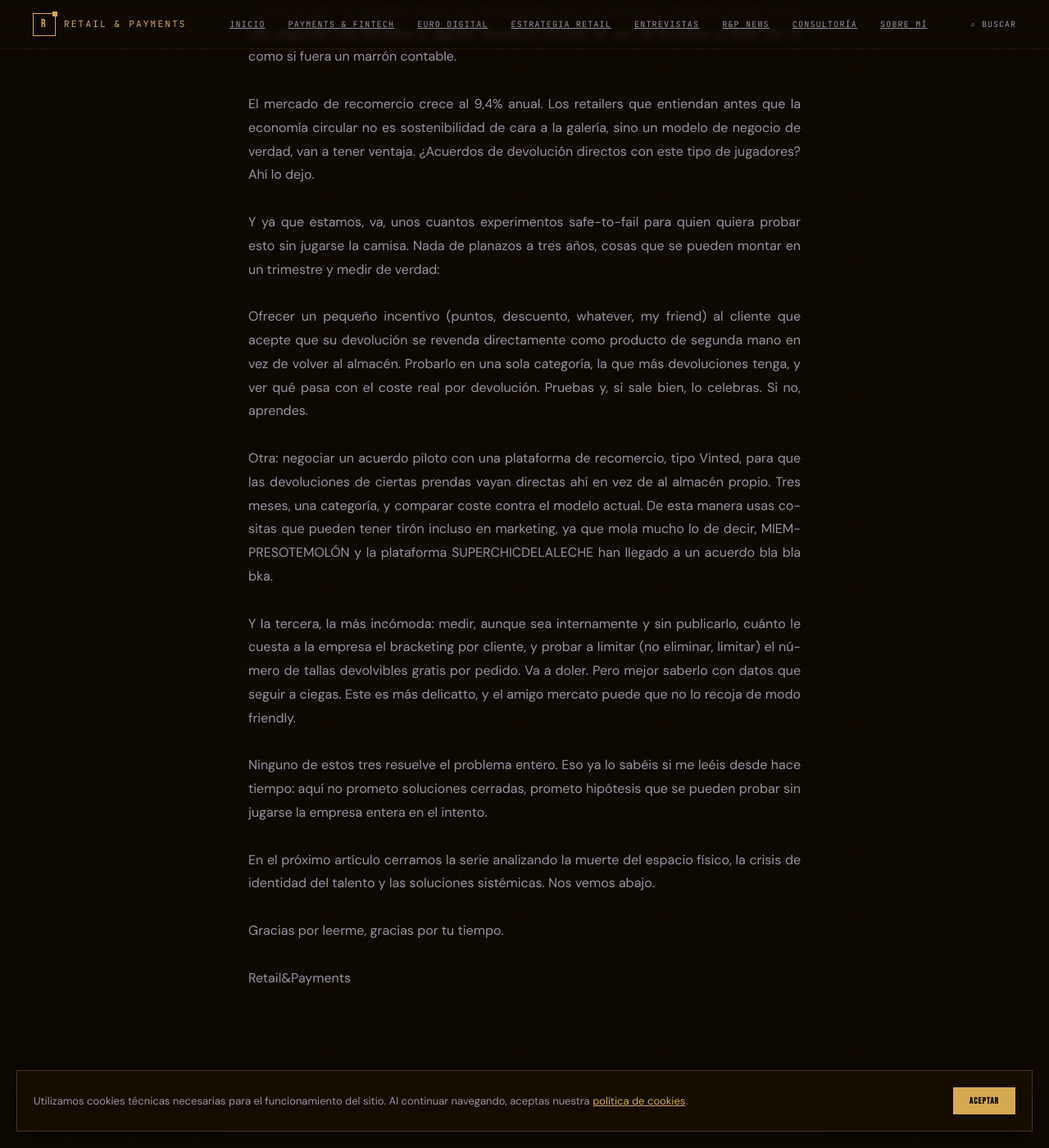
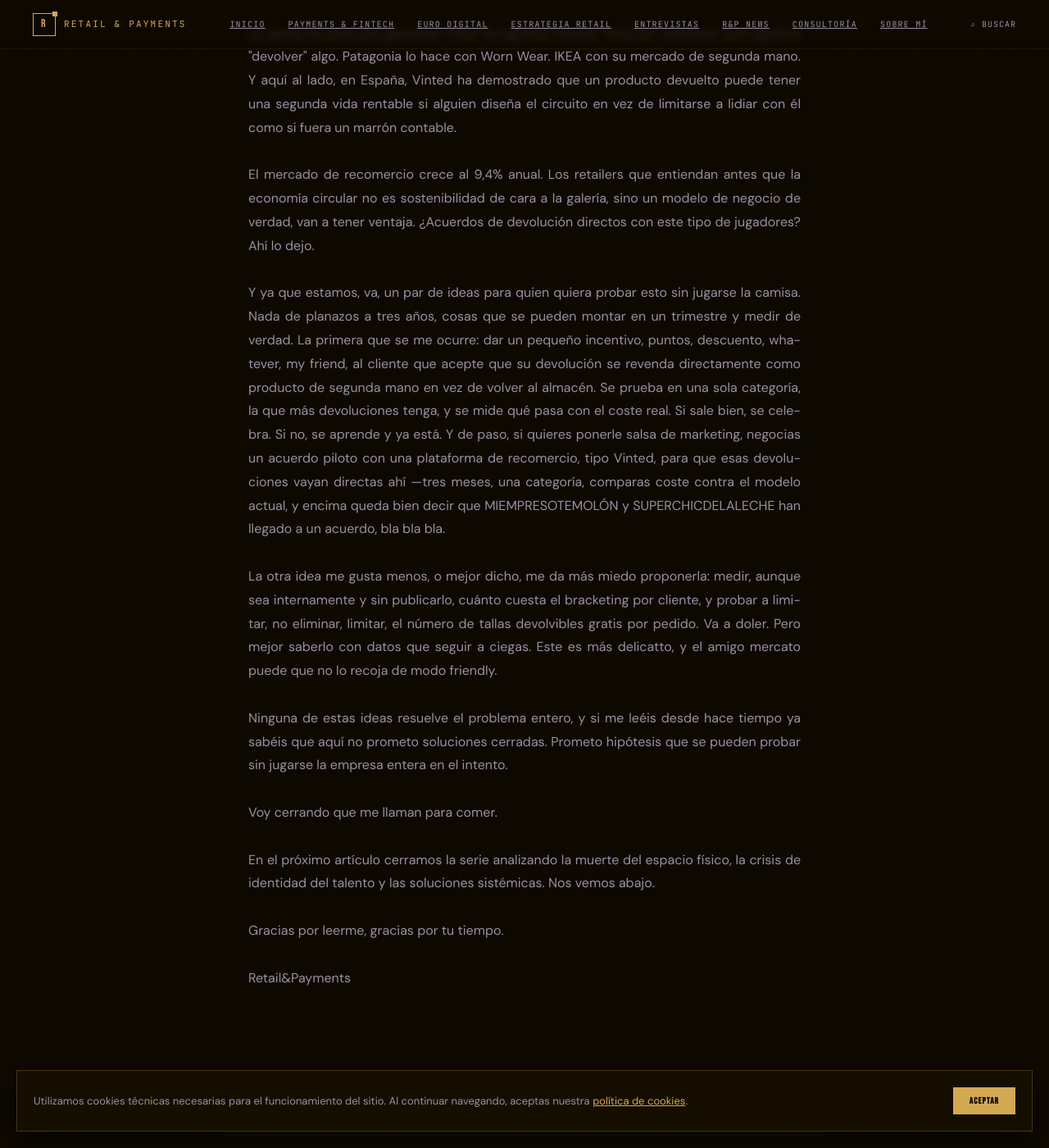
Before and after one commit to marcmonf/retailandpayments, a Jekyll site: the page built from _posts/2026-05-17-el-retail-roto-parte-2.md, in a window 1280 px wide and 1400 px high, scrolled down 5807 px. Shown: the whole window at 82% size. Built offline with Jekyll 4.4.1, drawn with Linux system fonts in a browser that asks for light colours; some of the changed text lies outside the part shown.

Commit message:
Update 2026-05-17-el-retail-roto-parte-2.md

```diff
--- a/_posts/2026-05-17-el-retail-roto-parte-2.md
+++ b/_posts/2026-05-17-el-retail-roto-parte-2.md
@@ -49,7 +49,7 @@
 
 <p>¿Es un saboteador? No. Y ojo, que esto lo he leído por ahí y me niego a pensar que en el día a día de los empleados españoles sea algo generalizado. Pero si rascas un poco, te encuentras con un agente perfectamente racional atrapado en un sistema de incentivos que lo castiga cada vez que gana el canal digital. Su comisión, la de quien la tiene, depende de las ventas físicas. El ecommerce, visto desde su caja registradora, no es un canal más. Es la competencia. Y encima con ventaja, porque no tiene que fichar.</p>
 
-<p>Aquí es donde tiro de una herramienta del CPS que me gusta especialmente para estos casos: los 5 porqués, el método que usaba Toyota para no quedarse en el síntoma. ¿Por qué el empleado frena la omnicanalidad? Porque no le compensa ayudarla. ¿Por qué no le compensa? Porque su incentivo está atado al canal físico. ¿Por qué está atado al canal físico? Porque cuando se diseñó ese sistema de comisiones, el ecommerce ni pintaba en el mapa. ¿Por qué nadie lo ha cambiado desde entonces? Porque tocar la estructura de comisión de una red comercial completa da un vértigo tremendo. Y ahí, en esa última respuesta, está la raíz de verdad: esto no va de actitud del empleado, va de quién se atreve a rediseñar cómo se paga a la gente.</p>
+<p>Aquí me pongo a preguntar por qué, que es un vicio que tengo desde hace tiempo y que en el CPS tiene hasta nombre: los 5 porqués, el truco que usaba Toyota en la fábrica para no quedarse en la superficie del problema. Va: ¿por qué el empleado frena la omnicanalidad? Porque no le compensa ayudarla. Vale, ¿y por qué no le compensa? Porque su incentivo sigue atado al canal físico, end of story. Ahora la buena: ¿por qué sigue atado al canal físico si todo el mundo sabe que eso genera el problema? Porque cuando se diseñó ese sistema de comisiones, (si es que al pobre del que hablemos se le ha diseñado el sistema), el ecommerce ni pintaba en el mapa, y nadie se ha molestado en tocarlo desde entonces. Y aquí ya no hace falta preguntar una cuarta vez, la respuesta se ve sola: tocar la estructura de comisión de una red comercial completa da un vértigo tremendo, y ese vértigo, no la tecnología, es la raíz de verdad. Esto no va de actitud del empleado. Va de quién se atreve a rediseñar cómo se paga a la gente. ME-LO-NA-CO.</p>
 
 <p>Richard Rummelt lo deja clarísimo en Good Strategy Bad Strategy: "la estrategia empieza por identificar el obstáculo crítico, no por listar objetivos." Aplicado aquí: el obstáculo nunca fue la tecnología. Es la arquitectura de compensación, que pone al empleado en guerra silenciosa contra el cliente que decide comprar por otro sitio.</p>
 
@@ -57,7 +57,7 @@
   <img src="/assets/img/online-2900303.jpg" alt="Comprando en amazon mediante smartphone" style="width:560px;height:auto"/>
 </figure>
 
-<p>El omnichannel no fracasa por falta de sistemas. Fracasa porque los humanos que tienen que hacerlo funcionar tienen motivos de sobra para que no funcione. Y contra eso no hay campaña de "cultura omnicanal" ni power point motivacional en la sala de descanso que valga.</p>
+<p>Aquí nadie tiene un problema de sistemas. Tienen motivos de sobra, y muy racionales, para que el omnichannel no funcione, que no es lo mismo. Mi tesis es que ellos no lo saben. Y contra eso no hay campaña de "cultura omnicanal" ni power point motivacional en la sala de descanso que valga.</p>
 
 <p>La solución, encima, es aburrida. Rediseñar el incentivo. Que el empleado cobre por lo que se vende en su zona, venga por donde venga. Que el cliente sea el centro de la compensación, no la caja registradora.</p>
 
@@ -89,15 +89,13 @@
 
 <p>El mercado de recomercio crece al 9,4% anual. Los retailers que entiendan antes que la economía circular no es sostenibilidad de cara a la galería, sino un modelo de negocio de verdad, van a tener ventaja. ¿Acuerdos de devolución directos con este tipo de jugadores? Ahí lo dejo.</p>
 
-<p>Y ya que estamos, va, unos cuantos experimentos safe-to-fail para quien quiera probar esto sin jugarse la camisa. Nada de planazos a tres años, cosas que se pueden montar en un trimestre y medir de verdad:</p>
+<p>Y ya que estamos, va, un par de ideas para quien quiera probar esto sin jugarse la camisa. Nada de planazos a tres años, cosas que se pueden montar en un trimestre y medir de verdad. La primera que se me ocurre: dar un pequeño incentivo, puntos, descuento, whatever, my friend, al cliente que acepte que su devolución se revenda directamente como producto de segunda mano en vez de volver al almacén. Se prueba en una sola categoría, la que más devoluciones tenga, y se mide qué pasa con el coste real. Si sale bien, se celebra. Si no, se aprende y ya está. Y de paso, si quieres ponerle salsa de marketing, negocias un acuerdo piloto con una plataforma de recomercio, tipo Vinted, para que esas devoluciones vayan directas ahí —tres meses, una categoría, comparas coste contra el modelo actual, y encima queda bien decir que MIEMPRESOTEMOLÓN y SUPERCHICDELALECHE han llegado a un acuerdo, bla bla bla.</p>
 
-<p>Ofrecer un pequeño incentivo (puntos, descuento, whatever, my friend) al cliente que acepte que su devolución se revenda directamente como producto de segunda mano en vez de volver al almacén. Probarlo en una sola categoría, la que más devoluciones tenga, y ver qué pasa con el coste real por devolución. Pruebas y, si sale bien, lo celebras. Si no, aprendes.</p>
+<p>La otra idea me gusta menos, o mejor dicho, me da más miedo proponerla: medir, aunque sea internamente y sin publicarlo, cuánto cuesta el bracketing por cliente, y probar a limitar, no eliminar, limitar, el número de tallas devolvibles gratis por pedido. Va a doler. Pero mejor saberlo con datos que seguir a ciegas. Este es más delicatto, y el amigo mercato puede que no lo recoja de modo friendly.</p>
 
-<p>Otra: negociar un acuerdo piloto con una plataforma de recomercio, tipo Vinted, para que las devoluciones de ciertas prendas vayan directas ahí en vez de al almacén propio. Tres meses, una categoría, y comparar coste contra el modelo actual. De esta manera usas cositas que pueden tener tirón incluso en marketing, ya que mola mucho lo de decir, MIEMPRESOTEMOLÓN y la plataforma SUPERCHICDELALECHE han llegado a un acuerdo bla bla bka.</p>
+<p>Ninguna de estas ideas resuelve el problema entero, y si me leéis desde hace tiempo ya sabéis que aquí no prometo soluciones cerradas. Prometo hipótesis que se pueden probar sin jugarse la empresa entera en el intento.</p>
 
-<p>Y la tercera, la más incómoda: medir, aunque sea internamente y sin publicarlo, cuánto le cuesta a la empresa el bracketing por cliente, y probar a limitar (no eliminar, limitar) el número de tallas devolvibles gratis por pedido. Va a doler. Pero mejor saberlo con datos que seguir a ciegas. Este es más delicatto, y el amigo mercato puede que no lo recoja de modo friendly.</p>
-
-<p>Ninguno de estos tres resuelve el problema entero. Eso ya lo sabéis si me leéis desde hace tiempo: aquí no prometo soluciones cerradas, prometo hipótesis que se pueden probar sin jugarse la empresa entera en el intento.</p>
+<p>Voy cerrando que me llaman para comer.</p>
 
 <p>En el próximo artículo cerramos la serie analizando la muerte del espacio físico, la crisis de identidad del talento y las soluciones sistémicas. Nos vemos abajo.</p>
 
```
